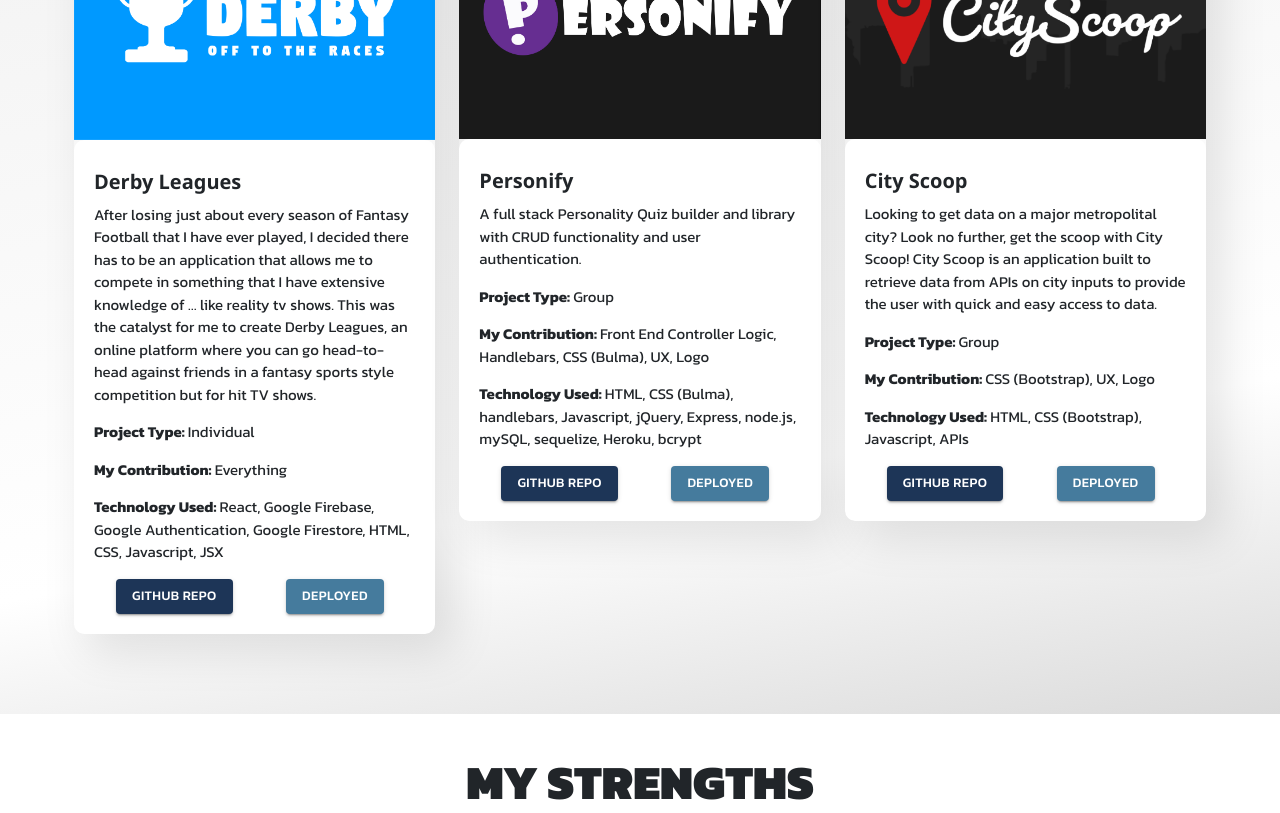
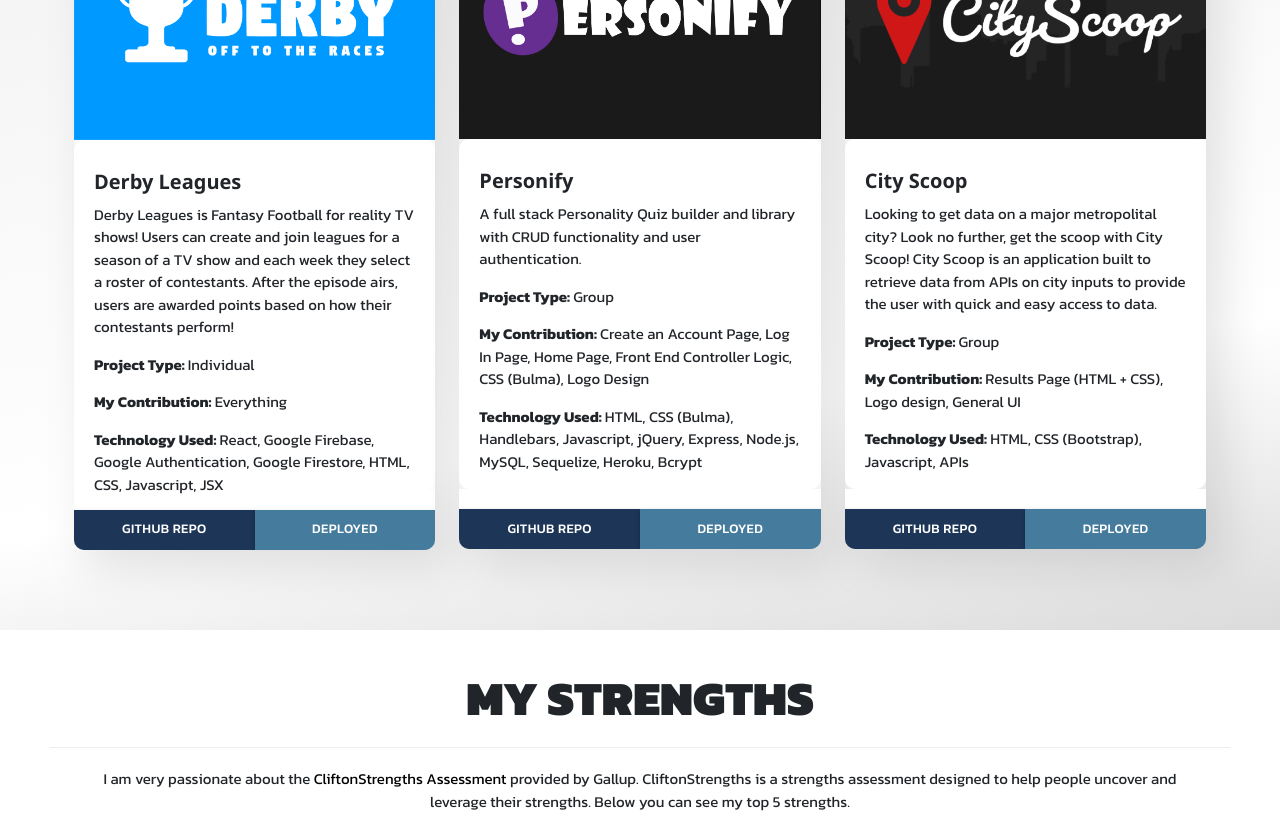
Before and after one commit to jacksolaro/react-portfolio, a React (Create React App) app: page / in a window 1280 px wide. Shown: the part 1780-2593 px from the top of the page. Built offline with nearby package versions, Linux system fonts and the light colour scheme.

Commit message:
updated button styles on project cards

```diff
--- a/src/components/ProjectCard/ProjectCard.css
+++ b/src/components/ProjectCard/ProjectCard.css
@@ -18,4 +18,16 @@ PORTFOLIO CONTENT STYLING
   background-color: white;
   padding: 20px;
   border-radius: 10px;
+  height: 350px;
 }
+
+.ProjectCard__Buttons {
+  background-color: white;
+  padding-top: 20px;
+}
+
+.portfolioBtn {
+  width: 100%;
+  height: 40px;
+  border-radius: 0px !important;
+}
--- a/src/components/ProjectCard/ProjectCard.js
+++ b/src/components/ProjectCard/ProjectCard.js
@@ -27,7 +27,9 @@ function ProjectCard(props) {
           <strong>Technology Used: </strong>
           {props.projectObj.technologyUsed}
         </p>
-        <Grid container spacing={0} justify="center" alignItems="center">
+      </div>
+      <div className="ProjectCard__Buttons">
+        <Grid container spacing={0} justify="center" alignItems="flex-end">
           <Grid item xs={6} align="center">
             <Button
               variant="contained"
--- a/src/utils/projects.json
+++ b/src/utils/projects.json
@@ -3,7 +3,7 @@
         "id": "0",
         "image": "/portfolio_images/portfolio_derby.png",
         "title": "Derby Leagues",
-        "description": "After losing just about every season of Fantasy Football that I have ever played, I decided there has to be an application that allows me to compete in something that I have extensive knowledge of … like reality tv shows. This was the catalyst for me to create Derby Leagues, an online platform where you can go head-to-head against friends in a fantasy sports style competition but for hit TV shows.",
+        "description": "Derby Leagues is Fantasy Football for reality TV shows! Users can create and join leagues for a season of a TV show and each week they select a roster of contestants. After the episode airs, users are awarded points based on how their contestants perform!",
         "type": "Individual",
         "contribution": "Everything",
         "technologyUsed": "React, Google Firebase, Google Authentication, Google Firestore, HTML, CSS, Javascript, JSX",
@@ -16,8 +16,8 @@
         "title": "Personify",
         "description": "A full stack Personality Quiz builder and library with CRUD functionality and user authentication.",
         "type": "Group",
-        "contribution": "Front End Controller Logic, Handlebars, CSS (Bulma), UX, Logo",
-        "technologyUsed": "HTML, CSS (Bulma), handlebars, Javascript, jQuery, Express, node.js, mySQL, sequelize, Heroku, bcrypt",
+        "contribution": "Create an Account Page, Log In Page, Home Page, Front End Controller Logic, CSS (Bulma), Logo Design",
+        "technologyUsed": "HTML, CSS (Bulma), Handlebars, Javascript, jQuery, Express, Node.js, MySQL, Sequelize, Heroku, Bcrypt",
         "repo": "https://github.com/jacksolaro/Personality-Quiz",
         "deployed": "https://personify-personality-quiz.herokuapp.com/"
     },
@@ -27,7 +27,7 @@
         "title": "City Scoop",
         "description": "Looking to get data on a major metropolital city? Look no further, get the scoop with City Scoop! City Scoop is an application built to retrieve data from APIs on city inputs to provide the user with quick and easy access to data.",
         "type": "Group",
-        "contribution": "CSS (Bootstrap), UX, Logo",
+        "contribution": "Results Page (HTML + CSS), Logo design, General UI",
         "technologyUsed": "HTML, CSS (Bootstrap), Javascript, APIs",
         "repo": "https://github.com/jacksolaro/CityScoop",
         "deployed": "https://jacksolaro.github.io/CityScoop/"
```
